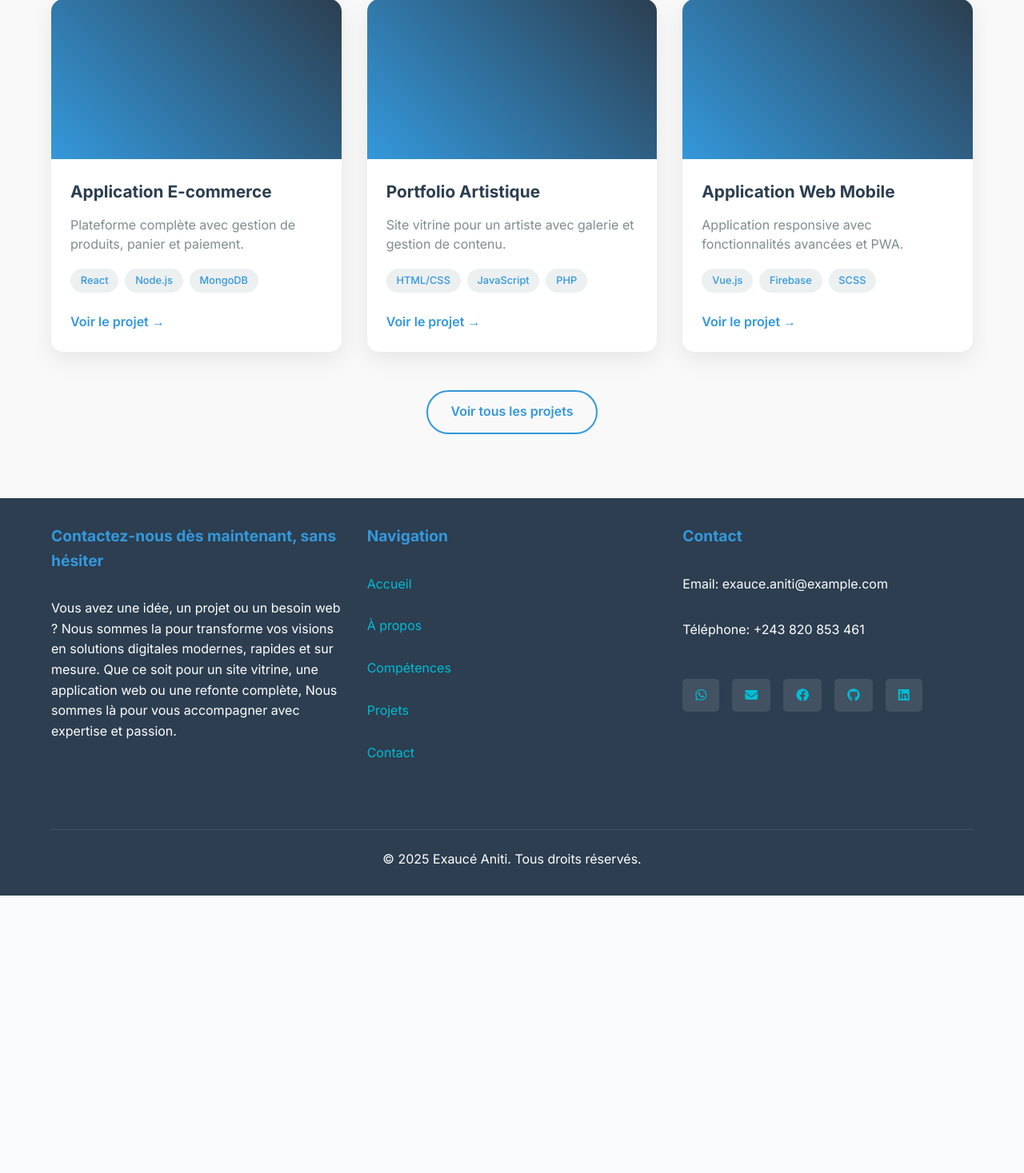
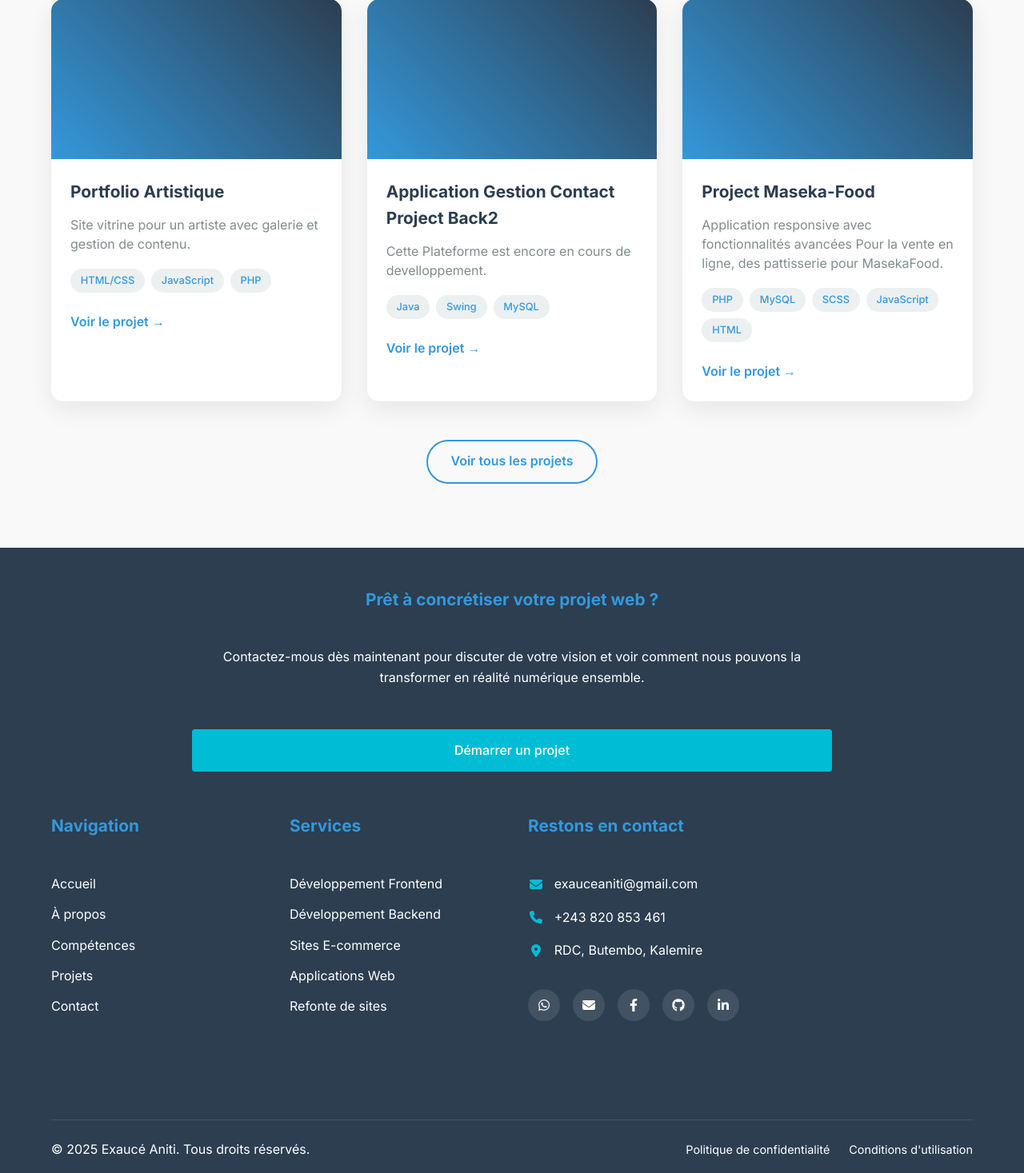
Before and after one commit to exauceaniti/exauceaniti.com, a PHP site: page / in a window 1280 px wide. Shown: the part 1456-2923 px from the top of the page at 80% size. Before the commit the page ends 2576 px from the top, so only its background shows below. Run offline with PHP 8.4, Linux system fonts and the light colour scheme.

Commit message:
Amelioration #2 de mon site

```diff
--- a/index.php
+++ b/index.php
@@ -1,61 +1,34 @@
 <!DOCTYPE html>
 <html lang="fr">
 
-<!--
-     HEAD - EN-TÊTE DU DOCUMENT
-     Contient les métadonnées, liens CSS,
-     titre et ressources externes
- -->
 <head>
-    <!-- Encodage des caractères -->
-    <!-- Responsive design : adapte la page aux mobiles -->
-    <!-- Titre affiché dans l'onglet du navigateur -->
     <meta charset="UTF-8">
     <meta name="viewport" content="width=device-width, initial-scale=1.0">
     <title>Exaucé Aniti - Développeur Web</title>
 
-    <!--
-         LIENS VERS LES FEUILLES DE STYLE
-         - main.css : styles globaux
-         - header.css : en-tête
-         - home.css : page d’accueil
-         - cards.css : cartes projets
-         - footer.css : pied de page
-         - Google Fonts (Inter)
-     -->
     <link rel="stylesheet" href="styles/main.css">
     <link rel="stylesheet" href="styles/header.css">
     <link rel="stylesheet" href="styles/home.css">
     <link rel="stylesheet" href="styles/cards.css">
     <link rel="stylesheet" href="styles/footer.css">
     <link href="https://fonts.googleapis.com/css2?family=Inter:wght@300;400;500;600;700&display=swap" rel="stylesheet">
+    <!-- Intégration de Font Awesome pour les icônes -->
+    <link rel="stylesheet" href="https://cdnjs.cloudflare.com/ajax/libs/font-awesome/6.4.0/css/all.min.css">
 </head>
-<!--FIN DE L'EN-TÊTE-->
-
 
 <body>
-<!--
-     HEADER - EN-TÊTE DU SITE
-     Contient le logo, la navigation et
-     le menu mobile
- -->
 <header class="header">
     <div class="container">
-        <!-- LOGO ET TITRE DU SITE -->
         <div class="logo">
             <a href="index.php">Exaucé Aniti<span>Développeur Web</span></a>
         </div>
 
-
-        <!-- BOUTON MENU BURGER POUR MOBILE -->
         <button class="menu-toggle" aria-label="Menu mobile">
             <span></span>
             <span></span>
             <span></span>
         </button>
 
-
-        <!-- NAVIGATION PRINCIPALE -->
         <nav class="nav">
             <ul>
                 <li><a href="index.php" class="active">Accueil</a></li>
@@ -69,13 +42,8 @@
     </div>
 </header>
 
-
-
-<!--MENU OVERLAY MOBILE Fond sombre affiché lorsque le menu est ouvert-->
 <div class="menu-overlay"></div>
 
-
-<!--HERO SECTION Présentation avec titre, description,boutons d’action et image-->
 <section class="hero">
     <div class="container">
         <div class="hero-content">
@@ -92,8 +60,6 @@
     </div>
 </section>
 
-
-<!--SECTION COMPÉTENCES Présentation des compétences techniques avec barres de progression-->
 <section class="section skills">
     <div class="container">
         <div class="section-header">
@@ -102,7 +68,6 @@
         </div>
 
         <div class="skills-grid">
-            <!-- FRONTEND SKILLS -->
             <div class="skill-category">
                 <h3>Frontend</h3>
                 <div class="skills-list">
@@ -121,7 +86,6 @@
                 </div>
             </div>
 
-            <!-- BACKEND SKILLS -->
             <div class="skill-category">
                 <h3>Backend</h3>
                 <div class="skills-list">
@@ -140,7 +104,6 @@
                 </div>
             </div>
 
-            <!-- OUTILS & AUTRES -->
             <div class="skill-category">
                 <h3>Outils & autres</h3>
                 <div class="skills-list">
@@ -168,8 +131,6 @@
     </div>
 </section>
 
-
-<!--SECTION PROJETS RÉCENTS Présentation d'une sélection de projets avec technologies utilisées-->
 <section class="section projects">
     <div class="container">
         <div class="section-header">
@@ -178,26 +139,8 @@
         </div>
 
         <div class="projects-grid">
-            <!-- PROJET 1 -->
-            <div class="project-card">
-                <div class="project-image">
-                    <div class="placeholder-project"></div>
-                </div>
-                <div class="project-content">
-                    <h3 class="project-title">Application E-commerce</h3>
-                    <p class="project-description">Plateforme complète avec gestion de produits, panier et paiement.</p>
-                    <div class="project-tech">
-                        <span>React</span>
-                        <span>Node.js</span>
-                        <span>MongoDB</span>
-                    </div>
-                    <a href="#" class="project-link">Voir le projet →</a>
-                </div>
-            </div>
-            <!-- FIN PROJET 1 -->
 
-            <!-- PROJET 2 -->
-            <div class="project-card">
+                       <div class="project-card">
                 <div class="project-image">
                     <div class="placeholder-project"></div>
                 </div>
@@ -212,80 +155,129 @@
                     <a href="#" class="project-link">Voir le projet →</a>
                 </div>
             </div>
-            <!-- FIN PROJET 2 -->
 
-            <!-- PROJET 3 -->
             <div class="project-card">
                 <div class="project-image">
                     <div class="placeholder-project"></div>
                 </div>
                 <div class="project-content">
-                    <h3 class="project-title">Application Web Mobile</h3>
-                    <p class="project-description">Application responsive avec fonctionnalités avancées et PWA.</p>
+                    <h3 class="project-title">Application Gestion Contact Project Back2</h3>
+                    <p class="project-description"> Cette Plateforme est encore en cours de develloppement.</p>
                     <div class="project-tech">
-                        <span>Vue.js</span>
-                        <span>Firebase</span>
-                        <span>SCSS</span>
+                        <span>Java</span>
+                        <span>Swing</span>
+                        <span>MySQL</span>
                     </div>
                     <a href="#" class="project-link">Voir le projet →</a>
                 </div>
             </div>
-            <!-- FIN PROJET 3 -->
+
+
+            <div class="project-card">
+                <div class="project-image">
+                    <div class="placeholder-project"></div>
+                </div>
+                <div class="project-content">
+                    <h3 class="project-title">Project Maseka-Food</h3>
+                    <p class="project-description">Application responsive avec fonctionnalités avancées Pour la vente en ligne,
+                        des pattisserie pour MasekaFood.</p>
+                    <div class="project-tech">
+                        <span>PHP</span>
+                        <span>MySQL</span>
+                        <span>SCSS</span>
+                        <span>JavaScript</span>
+                        <span>HTML</span>
+                    </div>
+                    <a href="#" class="project-link">Voir le projet →</a>
+                </div>
+            </div>
         </div>
 
-        <!-- BOUTON POUR VOIR TOUS LES PROJETS -->
         <div class="section-actions">
             <a href="project.php" class="btn btn-outline">Voir tous les projets</a>
         </div>
     </div>
 </section>
 
-
-<!--FOOTER Pied de page avec infos, liens et réseaux-->
+<!-- NOUVEAU FOOTER AMÉLIORÉ -->
 <footer class="footer">
     <div class="container">
+        <!-- CONTENEUR PRINCIPAL DU FOOTER -->
         <div class="footer-content">
-            <!-- SECTION DESCRIPTION -->
-            <div class="footer-section">
-                <h3>Contactez-nous dès maintenant, sans hésiter</h3>
-                <p>Vous avez une idée, un projet ou un besoin web ?
-                    Nous sommes la pour transforme vos visions en solutions digitales modernes, rapides et sur mesure.
-                    Que ce soit pour un site vitrine, une application web ou une refonte complète,
-                    Nous sommes là pour vous accompagner avec expertise et passion.</p>
+
+            <!-- PREMIÈRE COLONNE : DESCRIPTION ET APPEL À L'ACTION -->
+            <div class="footer-section footer-about">
+                <h3>Prêt à concrétiser votre projet web ?</h3>
+                <p>Contactez-mous dès maintenant pour discuter de votre vision et voir comment nous pouvons la transformer en réalité numérique ensemble.</p>
+                <a href="contact.php" class="btn btn-footer">Démarrer un projet</a>
             </div>
-                        <!-- SECTION NAVIGATION -->
+
+            <!-- DEUXIÈME COLONNE : LIENS DE NAVIGATION RAPIDE -->
             <div class="footer-section">
                 <h3>Navigation</h3>
-                <a href="index.php">Accueil</a>
-                <a href="about.php">À propos</a>
-                <a href="competences.php">Compétences</a>
-                <a href="project.php">Projets</a>
-                <a href="contact.php">Contact</a>
+                <ul>
+                    <li><a href="index.php">Accueil</a></li>
+                    <li><a href="about.php">À propos</a></li>
+                    <li><a href="competences.php">Compétences</a></li>
+                    <li><a href="project.php">Projets</a></li>
+                    <li><a href="contact.php">Contact</a></li>
+                </ul>
             </div>
-            <!-- FIN NAVIGATION -->
 
-            <!-- SECTION CONTACT -->
+            <!-- TROISIÈME COLONNE : SERVICES OFFERTS -->
             <div class="footer-section">
-                <h3>Contact</h3>
-                <p>Email: exauce.aniti@example.com</p>
-                <p>Téléphone: +243 820 853 461</p>
-               <link rel="stylesheet" href="https://cdnjs.cloudflare.com/ajax/libs/font-awesome/6.4.0/css/all.min.css">
+                <h3>Services</h3>
+                <ul>
+                    <li><a href="#">Développement Frontend</a></li>
+                    <li><a href="#">Développement Backend</a></li>
+                    <li><a href="#">Sites E-commerce</a></li>
+                    <li><a href="#">Applications Web</a></li>
+                    <li><a href="#">Refonte de sites</a></li>
+                </ul>
+            </div>
+
+            <!-- QUATRIÈME COLONNE : COORDONNÉES ET RÉSEAUX SOCIAUX -->
+            <div class="footer-section footer-contact">
+                <h3>Restons en contact</h3>
+                <div class="contact-info">
+                    <div class="contact-item">
+                        <i class="fas fa-envelope"></i>
+                        <span>exauceaniti@gmail.com</span>
+                    </div>
+                    <div class="contact-item">
+                        <i class="fas fa-phone"></i>
+                        <span>+243 820 853 461</span>
+                    </div>
+                    <div class="contact-item">
+                        <i class="fas fa-map-marker-alt"></i>
+                        <span>RDC, Butembo, Kalemire</span>
+                    </div>
+                </div>
+
                 <div class="social-links">
-                <a href="https://wa.me/243820853461"><i class="fab fa-whatsapp"></i></a>
-                <a href="mailto:exauce.aniti@example.com"><i class="fas fa-envelope"></i></a>
-                <a href="https://www.facebook.com/exauce.aniti"><i class="fab fa-facebook"></i></a>
-                <a href="https://github.com/exauceaniti"><i class="fab fa-github"></i></a>
-                <a href="https://www.linkedin.com/in/exauce-aniti"><i class="fab fa-linkedin"></i></a>
+                    <a href="https://wa.me/243820853461" aria-label="WhatsApp"><i class="fab fa-whatsapp"></i></a>
+                    <a href="mailto:exauce.aniti@example.com" aria-label="Email"><i class="fas fa-envelope"></i></a>
+                    <a href="https://www.facebook.com/exauce.aniti" aria-label="Facebook"><i class="fab fa-facebook-f"></i></a>
+                    <a href="https://github.com/exauceaniti" aria-label="GitHub"><i class="fab fa-github"></i></a>
+                    <a href="https://www.linkedin.com/in/exauce-aniti" aria-label="LinkedIn"><i class="fab fa-linkedin-in"></i></a>
                 </div>
             </div>
-            <!-- FIN CONTACT -->
+
         </div>
 
+        <!-- BARRE DE BAS DE PAGE : DROITS D'AUTEUR -->
         <div class="footer-bottom">
-            <p>&copy; 2023 Exaucé Aniti. Tous droits réservés.</p>
+            <div class="footer-bottom-content">
+                <p>&copy; 2023 Exaucé Aniti. Tous droits réservés.</p>
+                <div class="legal-links">
+                    <a href="#">Politique de confidentialité</a>
+                    <a href="#">Conditions d'utilisation</a>
+                </div>
+            </div>
         </div>
     </div>
 </footer>
+
 <script src="scripts/main.js"></script>
 
 </body>
--- a/styles/footer.css
+++ b/styles/footer.css
@@ -1,56 +1,215 @@
 /* ============================= */
-/* Styles pour le pied de page   */
+/* Pied de page global           */
 /* ============================= */
+
+/* Conteneur principal du footer */
+/* Fond bleu foncé */
+/* Texte blanc */
+/* Espacement haut 3rem / bas 1rem */
+/* Poussé automatiquement en bas */
 .footer {
     background-color: #2c3e50;
     color: white;
-    padding: 2rem 0;
+    padding: 3rem 0 1rem;
     margin-top: auto;
 }
 
+/* Conteneur interne centré */
+/* Disposition verticale avec espace de 2rem */
 .footer .container {
     display: flex;
     flex-direction: column;
-    gap: 1.5rem;
+    gap: 2rem;
 }
 
+/* Grille des sections du footer */
+/* Colonnes adaptatives min 250px */
+/* Espacement 2.5rem */
 .footer-content {
     display: grid;
     grid-template-columns: repeat(auto-fit, minmax(250px, 1fr));
-    gap: 2rem;
+    gap: 2.5rem;
 }
 
+/* Section individuelle */
+/* Disposition verticale avec espace 1.2rem */
 .footer-section {
+    display: flex;
+    flex-direction: column;
+    gap: 1.2rem;
+}
+
+/* Titre de section */
+/* Taille 1.3rem / ligne décorative turquoise */
+.footer-section h3 {
+    margin-bottom: 1rem;
+    font-size: 1.3rem;
+    position: relative;
+    padding-bottom: 0.5rem;
+}
+
+/* Ligne décorative sous le titre */
+/* .footer-section h3::after {
+    content: '';
+    position: absolute;
+    left: 0;
+    bottom: 0;
+    width: 40px;
+    height: 2px;
+    background-color: #00bcd4;
+} */
+
+/* Section "about" pleine largeur */
+/* Texte centré / max 800px */
+.footer-about {
+    grid-column: 1 / -1;
+    text-align: center;
+    max-width: 800px;
+    margin: 0 auto;
+}
+
+/* Ligne décorative centrée pour "about" */
+.footer-about h3::after {
+    left: 50%;
+    transform: translateX(-50%);
+}
+
+/* Bouton du footer */
+/* Fond turquoise / coins arrondis */
+/* Effet hover : plus foncé + translation */
+.btn-footer {
+    display: inline-block;
+    background-color: #00bcd4;
+    color: white;
+    padding: 12px 25px;
+    border-radius: 4px;
+    text-decoration: none;
+    font-weight: 500;
+    transition: all 0.3s ease;
+    margin-top: 1rem;
+    text-align: center;
+}
+.btn-footer:hover {
+    background-color: #0097a7;
+    transform: translateY(-2px);
+    color: white;
+}
+
+/* Navigation footer */
+/* Liste sans puces / éléments espacés */
+.footer-section ul {
+    list-style: none;
+    padding: 0;
+    margin: 0;
+}
+.footer-section ul li {
+    margin-bottom: 0.8rem;
+}
+
+/* Informations de contact */
+/* Disposition verticale avec icônes turquoise */
+.contact-info {
     display: flex;
     flex-direction: column;
     gap: 1rem;
 }
-
-.footer-section h3 {
-    margin-bottom: 1rem;
-    font-size: 1.2rem;
+.contact-item {
+    display: flex;
+    align-items: center;
+    gap: 0.8rem;
+}
+.contact-item i {
+    color: #00bcd4;
+    width: 20px;
+    text-align: center;
 }
 
+/* Liens sociaux */
+/* Icônes circulaires / fond transparent */
+/* Hover : fond vert foncé + translation */
+.social-links {
+    display: flex;
+    gap: 1rem;
+    margin-top: 1rem;
+}
+.social-links a {
+    display: flex;
+    align-items: center;
+    justify-content: center;
+    width: 40px;
+    height: 40px;
+    background-color: rgba(255, 255, 255, 0.1);
+    border-radius: 50%;
+    color: white;
+    text-decoration: none;
+    transition: all 0.3s ease;
+}
+.social-links a:hover {
+    background-color: #0e4a52;
+    transform: translateY(-3px);
+}
+
+/* Bas du footer */
+/* Texte centré / bordure légère */
 .footer-bottom {
     text-align: center;
     padding-top: 1.5rem;
     border-top: 1px solid rgba(255, 255, 255, 0.1);
+    margin-top: 2rem;
+}
+.footer-bottom-content {
+    display: flex;
+    justify-content: space-between;
+    align-items: center;
+    flex-wrap: wrap;
+    gap: 1rem;
 }
 
-/* Liens du footer */
-.footer a {
-    color: #00bcd4;
+/* Liens légaux (mentions / politique) */
+/* Texte blanc semi-transparent / hover vert foncé */
+.legal-links {
+    display: flex;
+    gap: 1.5rem;
+}
+.legal-links a {
+    color: rgba(255, 255, 255, 0.7);
     text-decoration: none;
+    font-size: 0.9rem;
     transition: color 0.3s ease;
 }
+.legal-links a:hover {
+    color: #0b4b53;
+}
 
+/* Liens généraux footer */
+/* Texte blanc / hover blanc (inchangé) */
+.footer a {
+    color: white;
+    text-decoration: none;
+    transition: all 0.3s ease;
+}
 .footer a:hover {
     color: white;
 }
 
-/* Responsive */
+/* Responsive footer */
+/* Mobile < 768px : colonnes uniques + centrage */
 @media (max-width: 768px) {
     .footer-content {
         grid-template-columns: 1fr;
+        gap: 2rem;
+    }
+    .footer-about {
+        grid-column: 1;
+    }
+    .footer-bottom-content {
+        flex-direction: column;
+        text-align: center;
+    }
+    .legal-links {
+        justify-content: center;
+    }
+    .social-links {
+        justify-content: center;
     }
 }
```
Also changed, not shown: competences.php (+11 -0 lines), project.php (+25 -25 lines), images/GestionContact.png (added), images/Maseka-Food.png (added).
